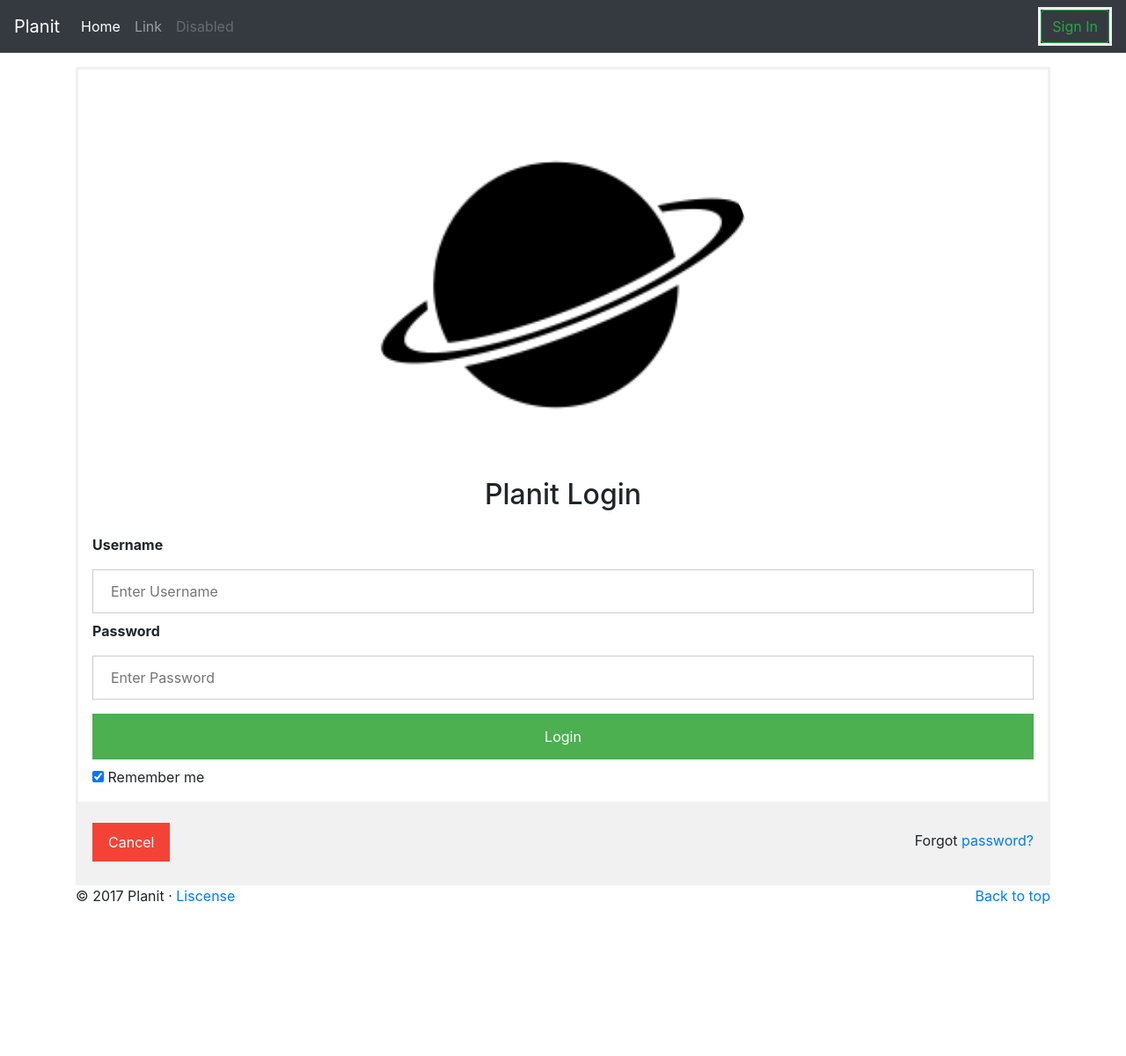
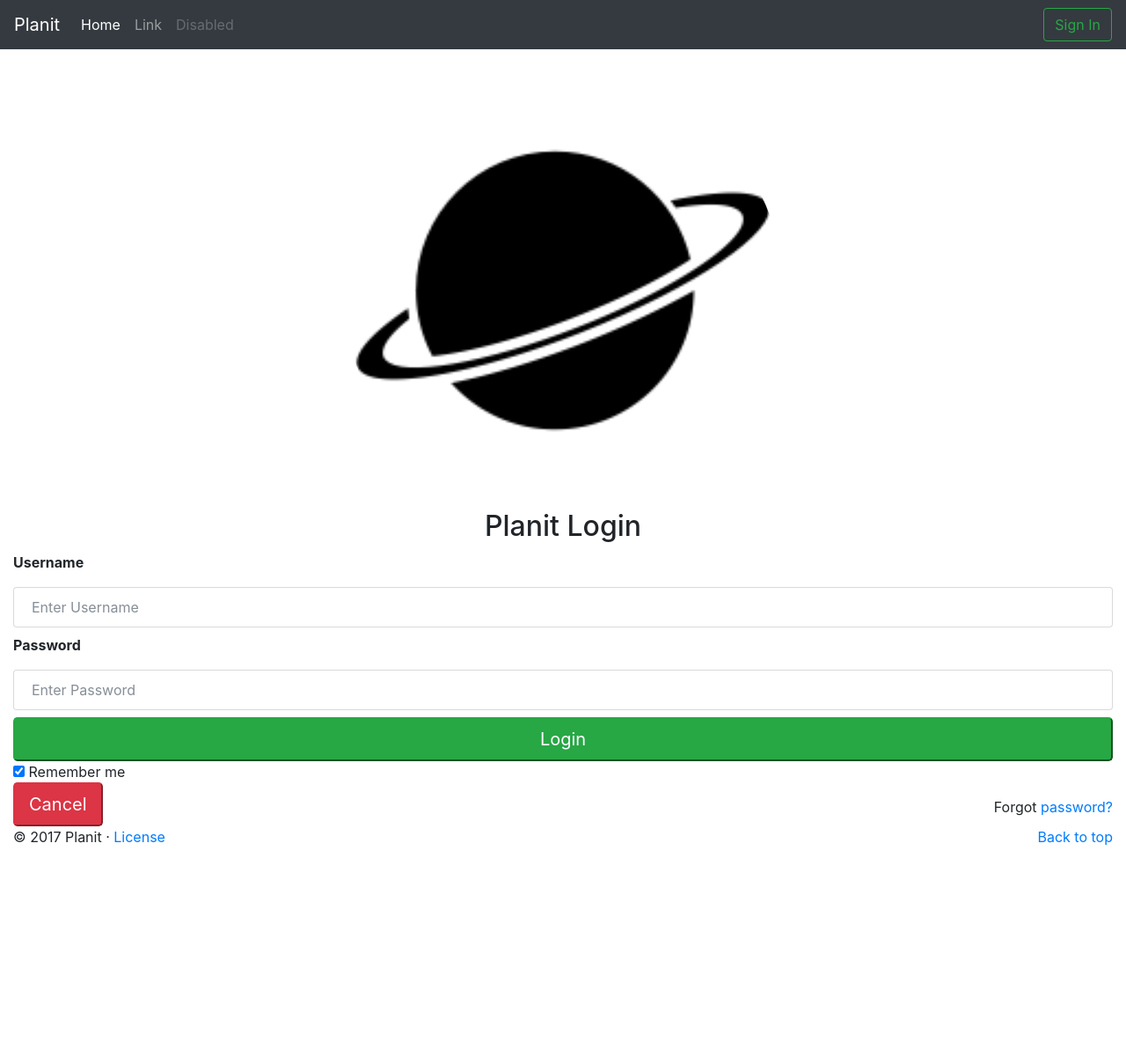
Before and after one commit to nickpalmer789/ProductionNumber4, a PHP site: page /login.php in a window 1280 px wide. Shown: the whole page at 88% size. Run offline with PHP 8.4, Linux system fonts and the light colour scheme; some libraries are stand-ins or nearby versions.

Commit message:
Updated login page to be more bootstrap

```diff
--- a/css/login.css
+++ /dev/null
@@ -1,75 +0,0 @@
- /* Bordered form */
-form {
-    border: 3px solid #f1f1f1;
-}
-
-/* Full-width inputs */
-input[type=text], input[type=password] {
-    width: 100%;
-    padding: 12px 20px;
-    margin: 8px 0;
-    display: inline-block;
-    border: 1px solid #ccc;
-    box-sizing: border-box;
-}
-
-/* Set a style for all buttons */
-.loginBtn {
-    background-color: #4CAF50;
-    color: white;
-    padding: 14px 20px;
-    margin: 8px 0;
-    border: none;
-    cursor: pointer;
-    width: 100%;
-}
-
-/* Add a hover effect for buttons */
-button:hover {
-    opacity: 0.8;
-}
-
-/* Extra style for the cancel button (red) */
-.cancelbtn {
-    color: white;
-    width: auto;
-    margin: 8px 0;
-    border: none;
-    cursor: pointer;
-    padding: 10px 18px;
-    background-color: #f44336;
-}
-
-/* Center the avatar image inside this container */
-.imgcontainer {
-    text-align: center;
-    margin: 24px 0 12px 0;
-}
-
-/* Avatar image */
-img.avatar {
-    width: 40%;
-    border-radius: 50%;
-}
-
-/* Add padding to containers */
-.container {
-    padding: 16px;
-}
-
-/* The "Forgot password" text */
-span.psw {
-    float: right;
-    padding-top: 16px;
-}
-
-/* Change styles for span and cancel button on extra small screens */
-@media screen and (max-width: 300px) {
-    span.psw {
-        display: block;
-        float: none;
-    }
-    .cancelbtn {
-        width: 100%;
-    }
-}
--- a/css/main.css
+++ b/css/main.css
@@ -2,3 +2,27 @@
 body {
   min-height: 75rem;
 }
+
+/* Padding on inputs */
+input[type=text], input[type=password] {
+    padding: 12px 20px;
+    margin: 8px 0;
+}
+
+/* Center the avatar image inside this container */
+.imgcontainer {
+    text-align: center;
+    margin: 24px 0 12px 0;
+}
+
+/* Avatar image */
+img.avatar {
+    width: 40%;
+    border-radius: 50%;
+}
+
+/* The "Forgot password" text */
+span.psw {
+    float: right;
+    padding-top: 16px;
+}
--- a/login.php
+++ b/login.php
@@ -14,35 +14,32 @@
       include('templates/navbar.php');
     ?>
 
-        <div class="container marketing">
-            <form action="/action_page.php">
+        <div class="container-fluid">
+            <form action="/action_page.php" method="post">
                 <div class="imgcontainer">
                     <img src="assets/icons/planiticon.png" alt="Planit" class="avatar">
                     <h2>Planit Login</h2>
                 </div>
 
-                <div class="container">
-                    <label><b>Username</b></label>
-                    <input type="text" placeholder="Enter Username" name="uname" required>
+                <label for="usr"><b>Username</b></label>
+                <input type="text" class="form-control" placeholder="Enter Username" name="uname" required>
 
-                    <label><b>Password</b></label>
-                    <input type="password" placeholder="Enter Password" name="psw" required>
+                <label for="pwd"><b>Password</b></label>
+                <input type="password" class="form-control" placeholder="Enter Password" name="psw" required>
 
-                    <button class="loginBtn" type="submit">Login</button>
+                <button class="btn-success btn-lg btn-block" type="submit">Login</button>
                 <input type="checkbox" checked="checked"> Remember me
-                </div>
 
-                <div class="container" style="background-color:#f1f1f1">
-                    <button type="button" class="cancelbtn">Cancel</button>
+                <br>
+                <button type="button" class="btn-danger btn-lg">Cancel</button>
                 <span class="psw">Forgot <a href="#">password?</a></span>
-                </div>
+
             </form>
+
             <?php
             include('templates/footerCopy.php');
             ?>
-
         </div>
-
 
         <?php
         include('templates/footerScripts.php');
--- a/templates/footerCopy.php
+++ b/templates/footerCopy.php
@@ -1,4 +1,4 @@
 <footer>
 	<p class="float-right"><a href="#">Back to top</a></p>
-	<p>&copy; 2017 Planit &middot; <a href="#">Liscense</a></p>
+	<p>&copy; 2017 Planit &middot; <a href="#">License</a></p>
 </footer>
--- a/templates/headercontent.php
+++ b/templates/headercontent.php
@@ -11,4 +11,3 @@
 
 <!-- Custom styles for this template -->
 <link href="css/main.css" rel="stylesheet">
-<link href="css/login.css" rel="stylesheet">
```
Lines whose indentation alone changed are shown as unchanged.
